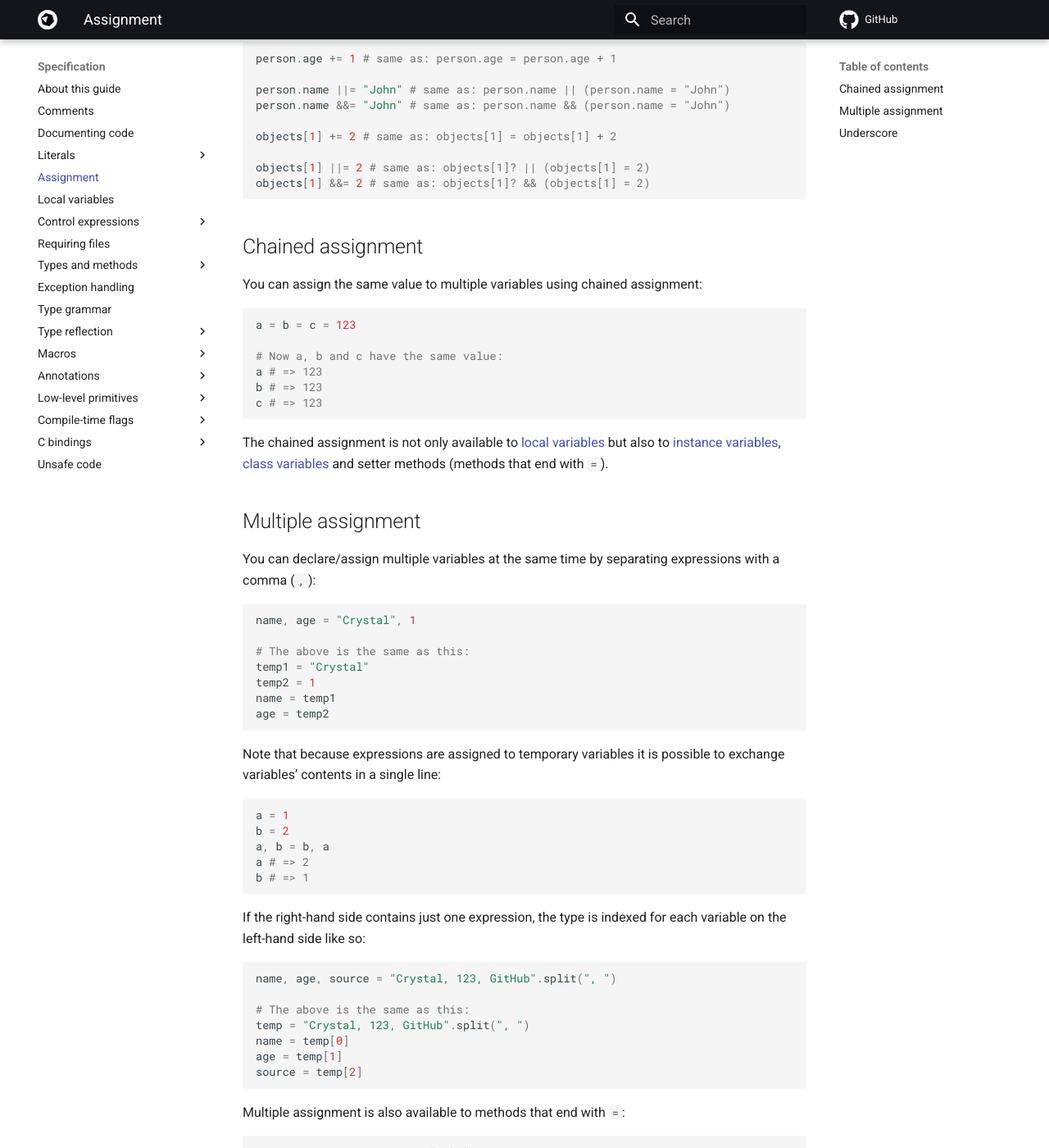
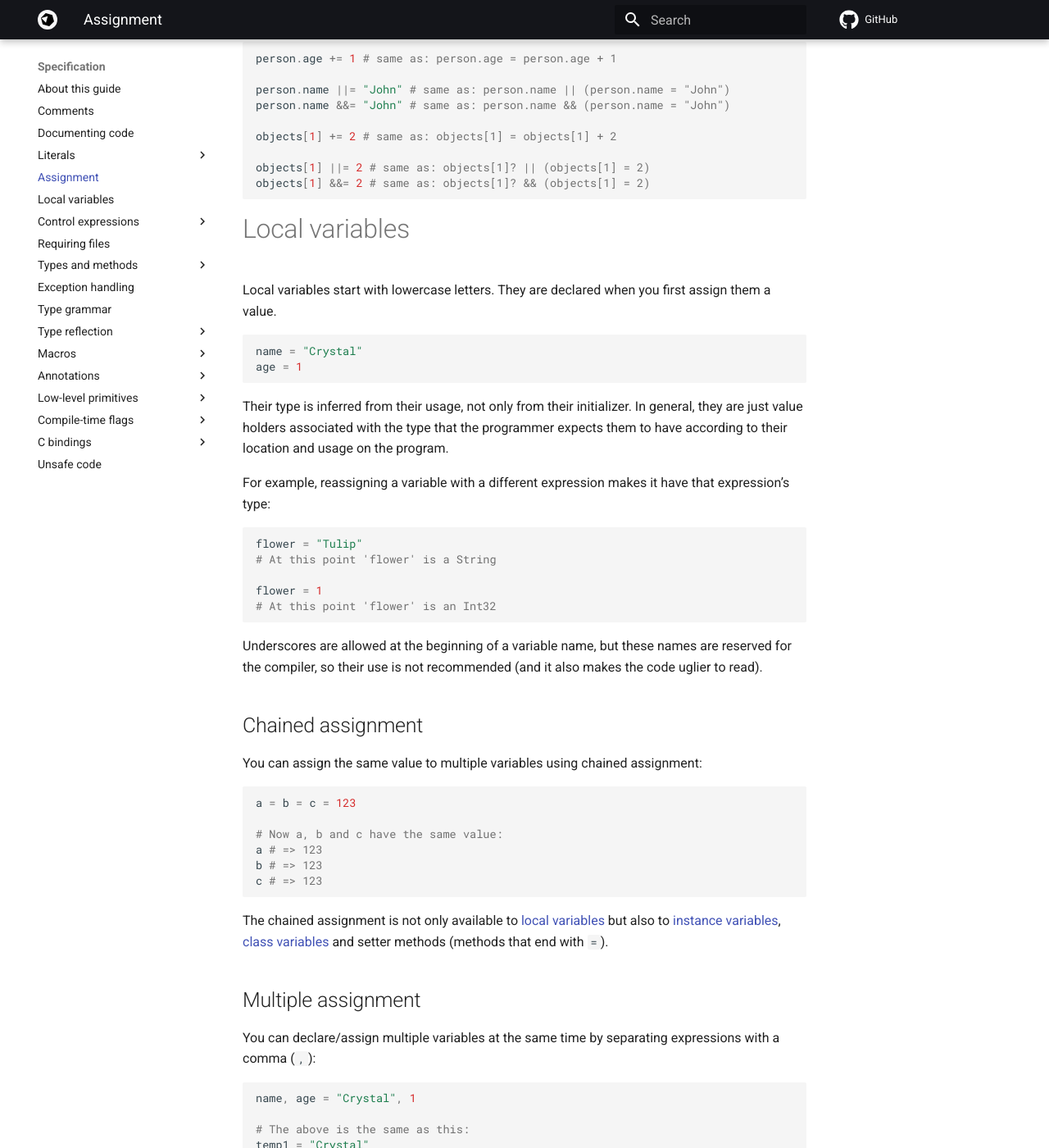
Before and after one commit to crystal-lang/crystal-book, an MkDocs documentation site: the page built from docs/syntax_and_semantics/assignment.md, in a window 1280 px wide and 1400 px high, scrolled down 1130 px. Shown: the whole window at 82% size. Built offline with MkDocs 1.6.1 and Material for MkDocs 9.7.7, drawn with Linux system fonts in a browser that asks for light colours; nearby versions of some CDN libraries; library files that are not in the unit come from our copies; comment, search, counter and statistics services are not loaded.

Commit message:
Add local variables

````diff
--- a/docs/syntax_and_semantics/assignment.md
+++ b/docs/syntax_and_semantics/assignment.md
@@ -62,6 +62,28 @@ objects[1] += 2 # same as: objects[1] = objects[1] + 2
 objects[1] ||= 2 # same as: objects[1]? || (objects[1] = 2)
 objects[1] &&= 2 # same as: objects[1]? && (objects[1] = 2)
 ```
+# Local variables
+
+Local variables start with lowercase letters. They are declared when you first assign them a value.
+
+```crystal
+name = "Crystal"
+age = 1
+```
+
+Their type is inferred from their usage, not only from their initializer. In general, they are just value holders associated with the type that the programmer expects them to have according to their location and usage on the program.
+
+For example, reassigning a variable with a different expression makes it have that expression’s type:
+
+```crystal
+flower = "Tulip"
+# At this point 'flower' is a String
+
+flower = 1
+# At this point 'flower' is an Int32
+```
+
+Underscores are allowed at the beginning of a variable name, but these names are reserved for the compiler, so their use is not recommended (and it also makes the code uglier to read).
 
 ## Chained assignment
 
````
